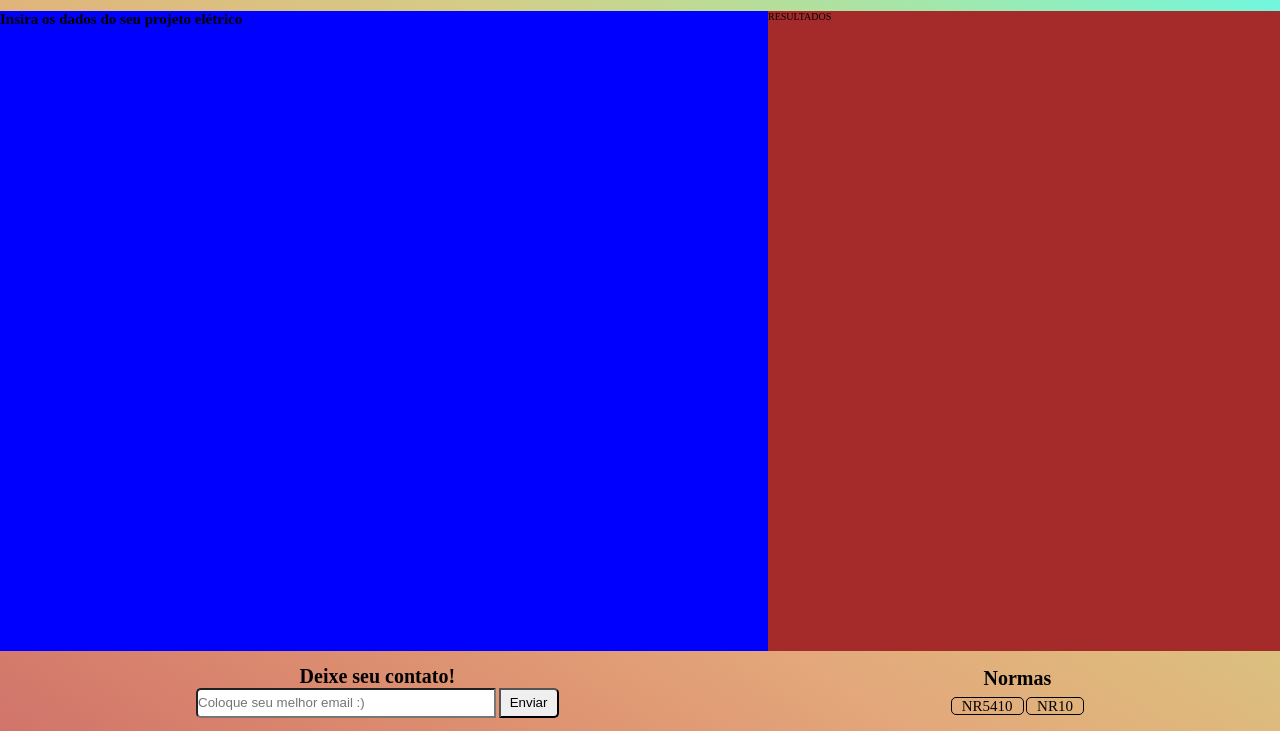
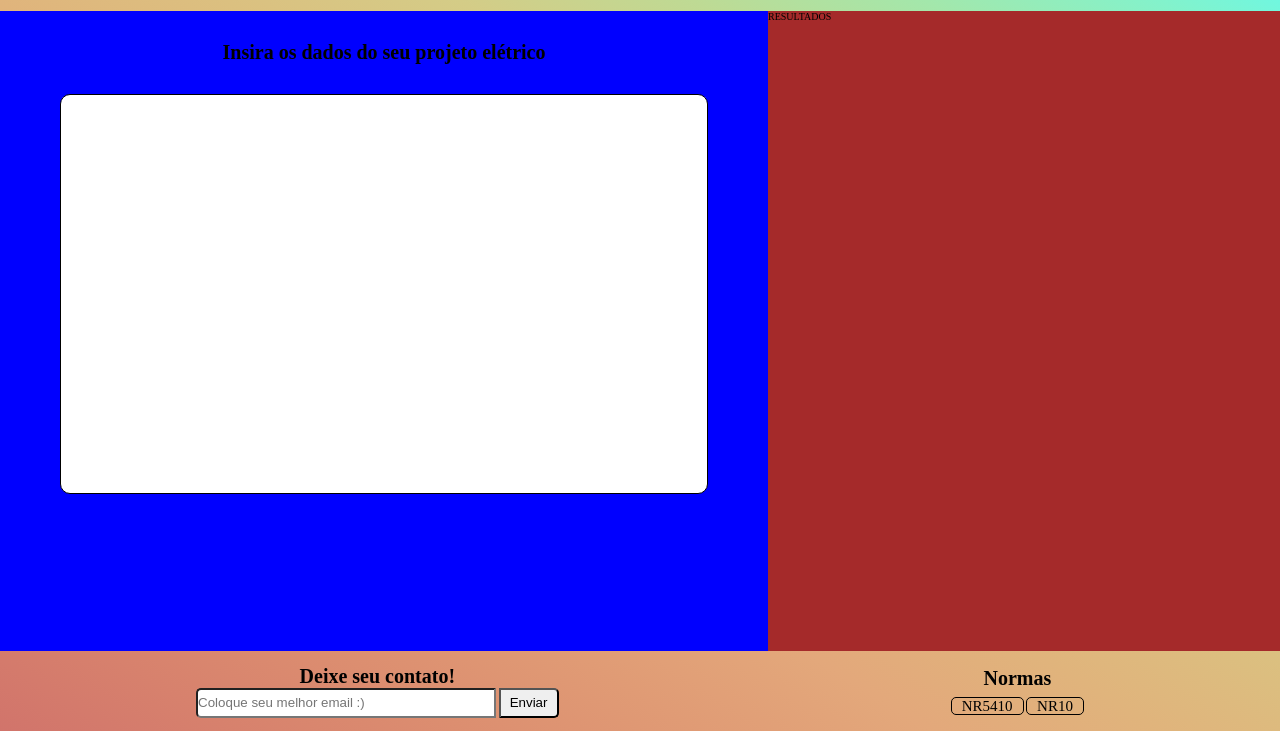
Before and after one commit to henriquepython/web-projecteletrico, a plain HTML site: page index.html in a window 1280 px wide. Shown: the part 69-800 px from the top of the page. Drawn offline with Linux system fonts and the light colour scheme.

Commit message:
Update form

```diff
--- a/style.css
+++ b/style.css
@@ -39,9 +39,10 @@ body {
     margin: 0 1rem;
     font-size: 2rem;
 }
-.container1 {
-    grid-area: container1;
-    background-color: blue;
+.menu__logo {
+    width: 5rem;
+    height: 5rem;
+    border-radius: 1.5rem;
 }
 .contato {
     grid-area: contato;
@@ -56,12 +57,12 @@ body {
 .contato__titulo div h1 {
     font-size: 2rem;
 }
-.contato__titulo div form input{
+.contato__titulo div form input {
     width: 30rem;
     height: 3rem;
     border-radius: .5rem 0rem 0rem .5rem;
 }
-.contato__titulo div form button{
+.contato__titulo div form button {
     width: 6rem;
     height: 3rem;
     border-radius: 0rem .5rem .5rem 0rem;
@@ -72,24 +73,36 @@ body {
 .contato .apoio {
     text-align: center;
 }
-.contato .apoio h1{
+.contato .apoio h1 {
     font-size: 2rem;
     padding-bottom: .8rem;
 }
-.contato .apoio a{
+.contato .apoio a {
     font-size: 1.5rem;
     margin-top: 1rem;
     border: .1rem solid black;
     border-radius: .5rem;
     padding: 0 1rem;
 }
-.contato .apoio a:hover{
+.contato .apoio a:hover {
     background-color: slateblue;
+}
+.container1 {
+    grid-area: container1;
+    background-color: blue;
+}
+.container1 .form1 h1 {
+    text-align: center;
+    font-size: 2rem;
+    margin-top: 3rem;
+}
+.container1 .form1 form{
+
+    margin: 3rem 6rem;
+    height: 40rem;
+    border: .1rem solid black;
+    border-radius: 1rem;
+    background-color: white;
 }
 .resultados {
     background-color: brown;}
-.menu__logo {
-    width: 5rem;
-    height: 5rem;
-    border-radius: 1.5rem;
-}
```
